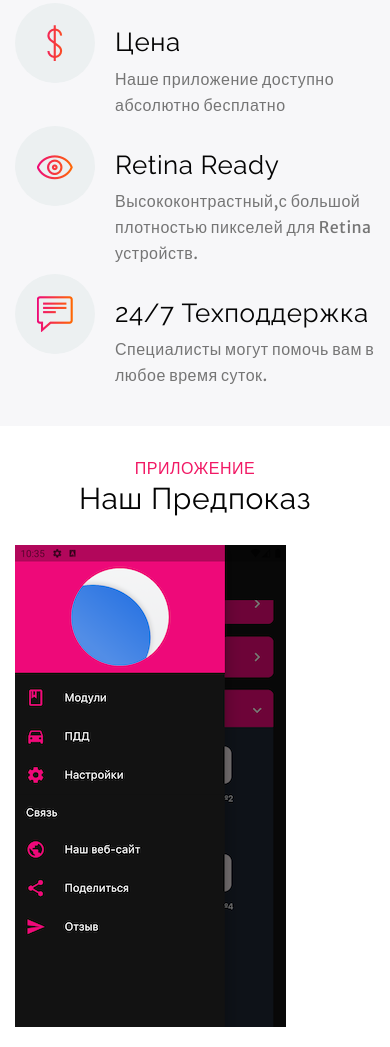
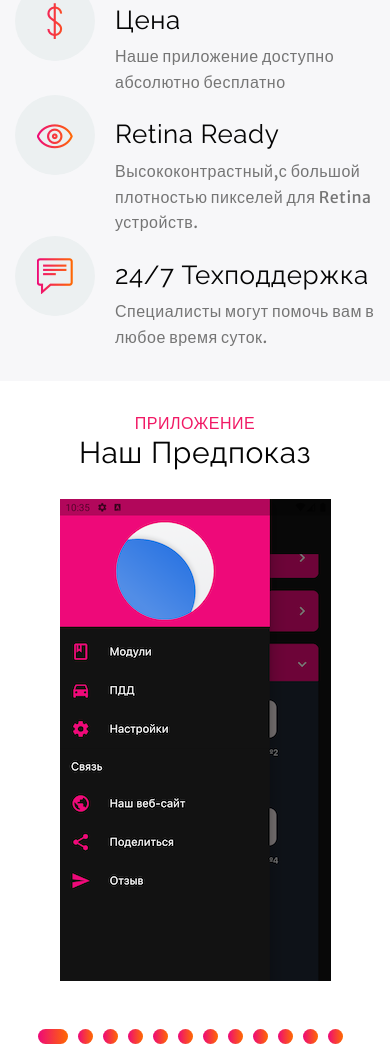
Before and after one commit to Khalel98/DriveHouse, a plain HTML site: page index.html in a window 390 px wide. Shown: the part 2625-3672 px from the top of the page. Drawn offline with Linux system fonts and the light colour scheme; some packages are replaced by stand-ins of ours.

Commit message:
features-center

```diff
--- a/assets/css/style.css
+++ b/assets/css/style.css
@@ -750,7 +750,6 @@ End of of footer sectiion
 
 
 
-
 /*-----------------------------------------------------------------------
 Start of home-2 banner
 -------------------------------------------------------------------------*/
@@ -953,3 +952,19 @@ End of blog area section
 .load-more {
 	margin-top: 50px;
 }
+
+
+
+@media screen and (max-width: 399px) {
+	.showcase-img{
+		display: flex;
+		justify-content: center;
+	}
+}
+
+@media screen and (max-width: 767px) {
+	.extra-left-content{
+		display: flex;
+		justify-content: center;
+	}
+}
```
